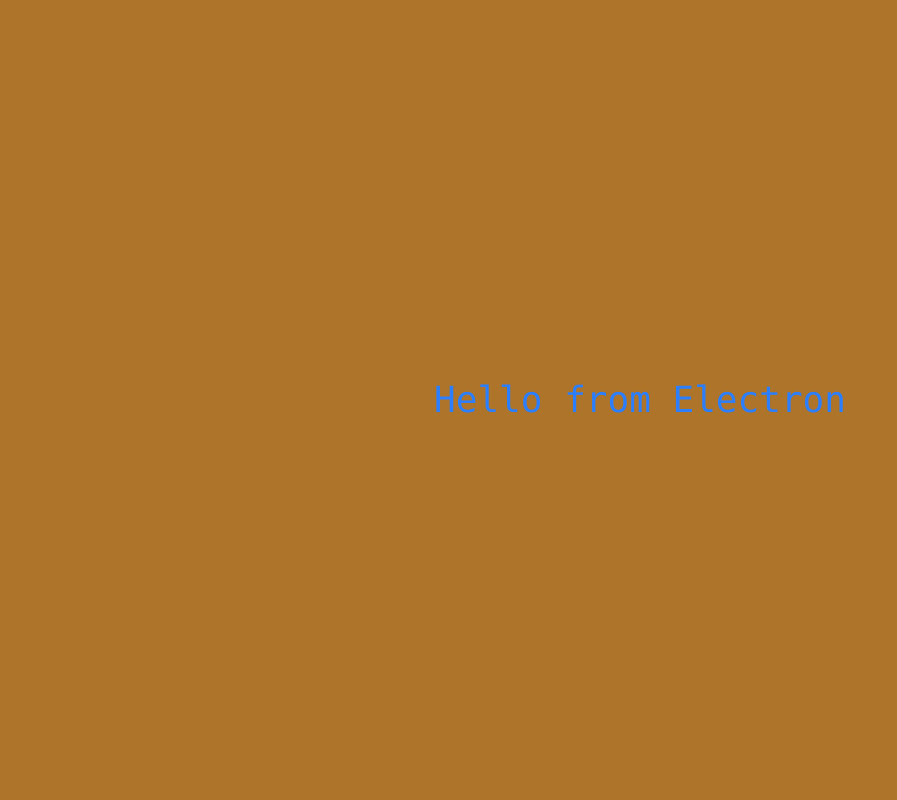
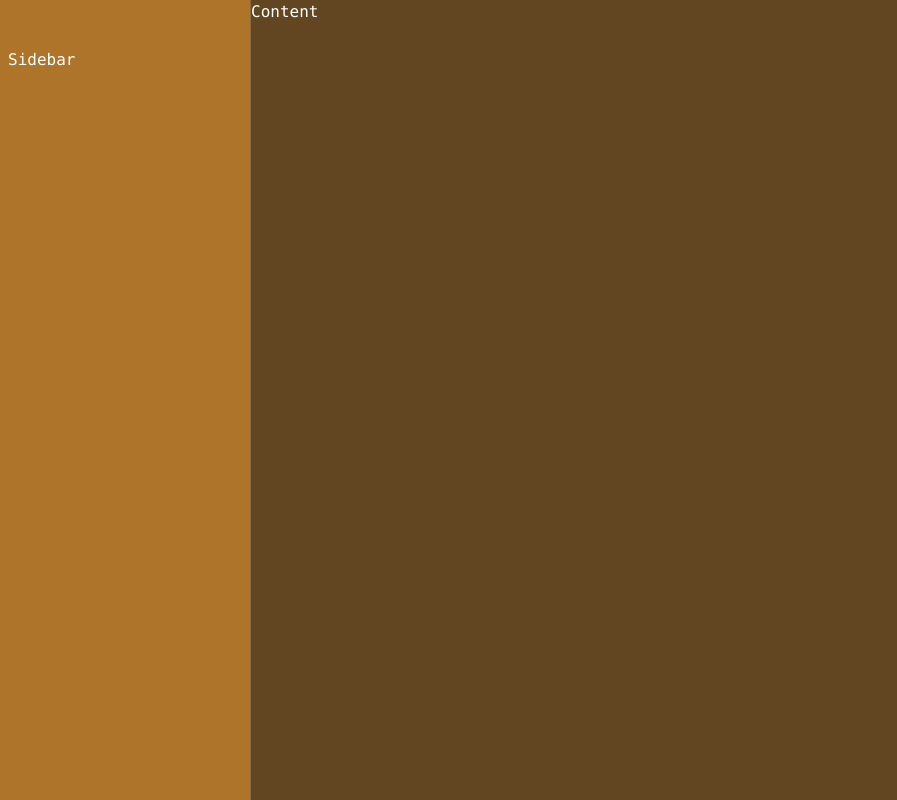
Before and after one commit to nainaesk/noteapp, a React (Vite) app: page / in a window 1280 px wide. Shown: the whole page, without its empty margins (0-897 px from the left). Built offline with nearby package versions, Linux system fonts and the light colour scheme.

Commit message:
Feat: App layout

```diff
--- a/src/main/index.ts
+++ b/src/main/index.ts
@@ -11,6 +11,13 @@ function createWindow(): void {
     show: false,
     autoHideMenuBar: true,
     ...(process.platform === 'linux' ? { icon } : {}),
+    center: true,
+    title: 'NoteApp',
+    frame: false,
+    vibrancy: 'under-window',
+    visualEffectState: 'active',
+    titleBarStyle: 'hidden',
+    trafficLightPosition: { x: 15, y: 10 },
     webPreferences: {
       preload: join(__dirname, '../preload/index.js'),
       sandbox: true,
--- a/src/renderer/src/App.tsx
+++ b/src/renderer/src/App.tsx
@@ -1,9 +1,12 @@
+import './app.css'
+import { Content, RootLayout, SideBar } from './components'
 function App() {
   return (
     <>
-      <div className="flex h-full items-center justify-center">
-        <span className="text-4xl text-blue-500">Hello from Electron</span>
-      </div>
+      <RootLayout>
+        <SideBar className="p-2">Sidebar</SideBar>
+        <Content className="border-l bg-zinc-900/50 border-l-white/20">Content</Content>
+      </RootLayout>
     </>
   )
 }
--- /dev/null
+++ b/src/renderer/src/components/AppLayout.tsx
@@ -0,0 +1,31 @@
+import { ComponentProps, forwardRef } from 'react'
+import { twMerge } from 'tailwind-merge'
+
+export const RootLayout = ({ className, children, ...props }: ComponentProps<'main'>) => {
+  return (
+    <main className={twMerge('flex flex-row h-screen', className)} {...props}>
+      {children}
+    </main>
+  )
+}
+
+export const SideBar = ({ className, children, ...props }: ComponentProps<'aside'>) => {
+  return (
+    <aside
+      className={twMerge('w-[250px] mt-10 h-[100vh + 10px] overflow-auto', className)}
+      {...props}
+    >
+      {children}
+    </aside>
+  )
+}
+
+export const Content = forwardRef<HTMLDivElement, ComponentProps<'div'>>(
+  ({ children, className, ...props }, ref) => (
+    <div ref={ref} className={twMerge('flex-1 overflow-auto', className)} {...props}>
+      {children}
+    </div>
+  )
+)
+
+Content.displayName = 'Content'
--- a/src/renderer/src/components/index.ts
+++ b/src/renderer/src/components/index.ts
@@ -0,0 +1 @@
+export * from './AppLayout';
--- a/src/renderer/src/utils/index.ts
+++ b/src/renderer/src/utils/index.ts
@@ -0,0 +1,6 @@
+import clsx, { ClassValue } from 'clsx';
+import { twMerge } from 'tailwind-merge';
+
+export const cn = (...args: ClassValue[]) => {
+    return twMerge(clsx(...args))
+}
```
